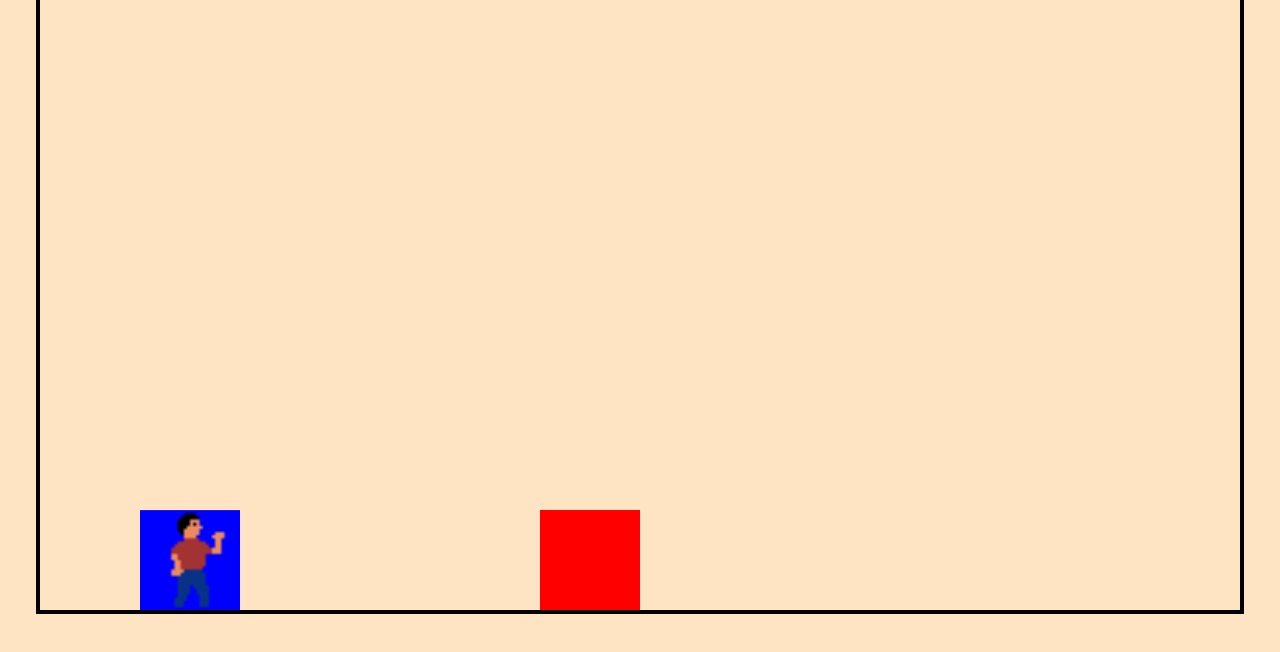
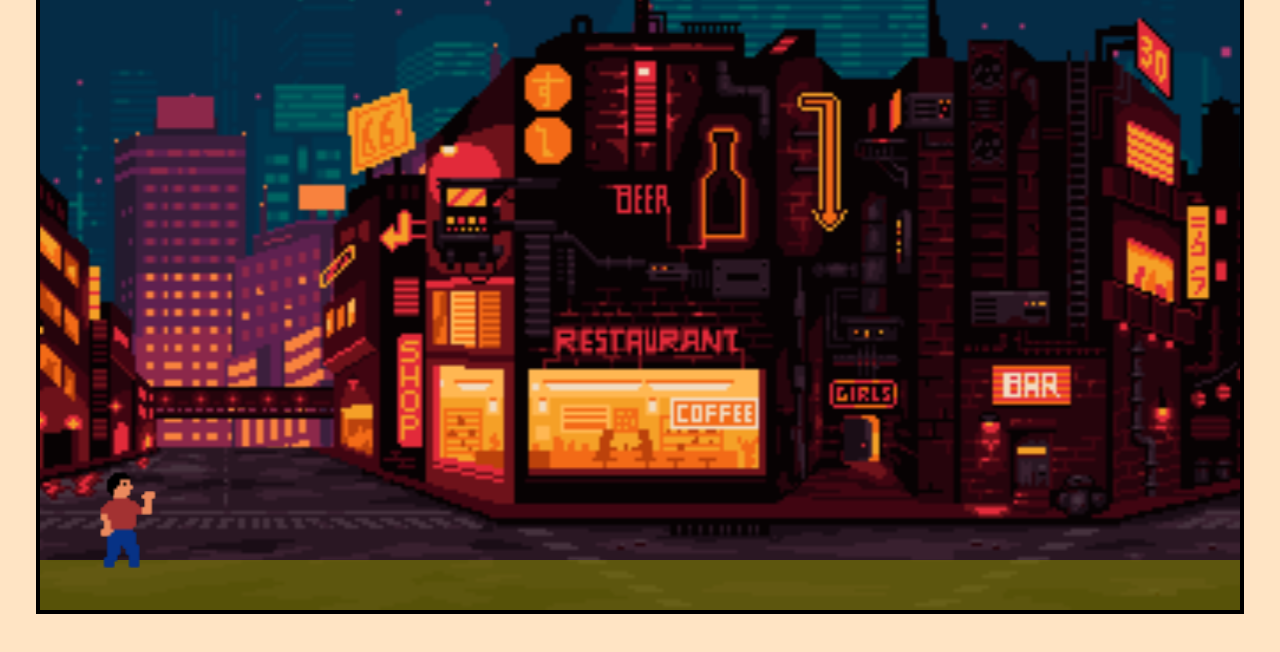
Before and after one commit to alber0087/littleBeerPlanet, a plain HTML site: page index.html in a window 1280 px wide. Shown: the part 130-782 px from the top of the page. Drawn offline with Linux system fonts and the light colour scheme.

Commit message:
Changing canvas element to previous version

```diff
--- a/index.html
+++ b/index.html
@@ -10,9 +10,8 @@
     </head>
     <body>
         <div id="container">
-            <canvas id="canvas">
+            <div id="canvas">
                 <div class="character"></div>
-                <img src="./assets/img/AlBeer.gif" alt="" id="player">
 
                 <div class="bg1"></div>
                 <div class="bg2"></div>
@@ -23,7 +22,7 @@
                     <div class="score">score</div>
                     <div class="lives">lives</div>
                 </div>
-            </canvas>
+            </div>
         </div>
     </body>
 </html>
--- a/index.js
+++ b/index.js
@@ -3,12 +3,11 @@
 
 window.addEventListener('load', function() {
 
-    const canvas = document.querySelector('canvas')
-    const image = document.getElementById('player')
+    // const canvas = document.querySelector('canvas')
 
-    const ctx = canvas.getContext('2d')
-    canvas.height = 680
-    canvas.width = 1200
+    // const ctx = canvas.getContext('2d')
+    // canvas.height = 680
+    // canvas.width = 1200
 
     function InputHandler() {
         let isJumping = false
@@ -44,10 +43,17 @@ window.addEventListener('load', function() {
         this.height = 100
     }
 
+    const canvas = document.getElementById('canvas')
+    const player = document.createElement('div')
+    player.src = './assets/img/AlBeer.gif'
+
+    canvas.appendChild(player).classList.add('character')
+
     Player.prototype.drawCharacter = function() {
-        ctx.fillStyle = 'blue'
-        ctx.fillRect(this.position.x, this.position.y, this.width, this.height)
-        ctx.drawImage(image, this.position.x, this.position.y, this.width, this.height)
+        // ctx.fillStyle = 'blue'
+        // ctx.fillRect(this.position.x, this.position.y, this.width, this.height)
+        // ctx.drawImage(image, this.position.x, this.position.y, this.width, this.height)
+
     }
 
     Player.prototype.update = function() {
@@ -78,8 +84,8 @@ window.addEventListener('load', function() {
     }
 
     Obstacle.prototype.drawObstacle = function() {
-        ctx.fillStyle = 'red'
-        ctx.fillRect(this.position.x, this.position.y, this.width, this.height)
+        // ctx.fillStyle = 'red'
+        // ctx.fillRect(this.position.x, this.position.y, this.width, this.height)
     }
 
     Obstacle.prototype.moveObstacle = function() {
@@ -104,7 +110,7 @@ window.addEventListener('load', function() {
 
     function animate(){
         requestAnimationFrame(animate)
-        ctx.clearRect(0, 0, canvas.width, canvas.height)
+        // ctx.clearRect(0, 0, canvas.width, canvas.height)
         character.update()
         obstacle1.moveObstacle()
         collisions()
--- a/style.css
+++ b/style.css
@@ -80,7 +80,6 @@ body {
 }
 
 .character {
-    background-color: darkcyan;
     width: 100px;
     height: 100px;
     z-index: 9;
@@ -89,10 +88,6 @@ body {
     left: 30px;
     background: url(./assets/img/AlBeer.gif) no-repeat;
     background-size: contain;
-}
-
-.reverse {
-
 }
 
 .display {
@@ -110,12 +105,8 @@ body {
     z-index: 5;
 }
 
-.obst {
+.obstacle {
     background-color: chartreuse;
-    position: absolute;
-    top: 590px;
-    width: 50px;
-    height: 50px;
     z-index: 9;
 }
 
```
